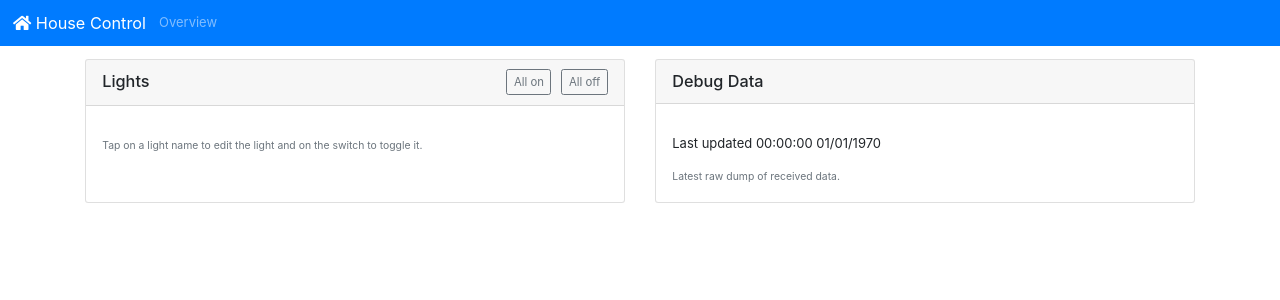
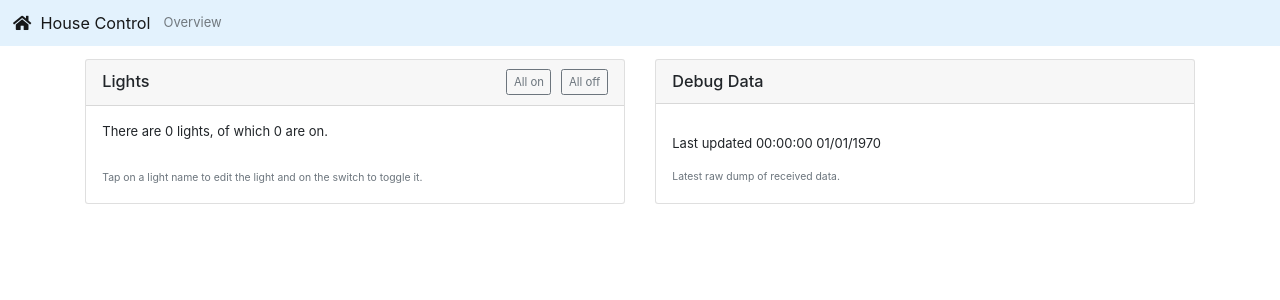
Before and after one commit to rspencer01/house-control, a Flask app: template house_server/templates/index.html in a window 1280 px wide. Shown: the top 300 px of the page. Run offline with Flask 2, Linux system fonts and the light colour scheme; the template is opened without the code that fills it, so the values that code supplies are empty; parts of the project's set-up code (start-up, migrations or seed data) failed here and were passed over; some libraries are stand-ins or nearby versions.

Commit message:
Aesthetic changes

```diff
--- a/house_server/__init__.py
+++ b/house_server/__init__.py
@@ -50,6 +50,10 @@ def create_application(test_config=None):
         native = datetime.fromtimestamp(date)
         format = "%X %d/%m/%Y"
         return native.strftime(format)
+
+    @application.template_filter("counton")
+    def _jinja2_filter_datetime(lights):
+        return len([light for light in lights if light.latest_state().state])
 
     @application.route("/")
     @auth.login_required
--- a/house_server/templates/edit_light.html
+++ b/house_server/templates/edit_light.html
@@ -28,7 +28,6 @@ Edit Light
   <div class="card">
     <h5 class="card-header">Technical Info</h5>
     <div class="card-body">
-      <p class="card-text">
       <form>
         <fieldset disabled>
           <div class="form-group">
@@ -49,7 +48,6 @@ Edit Light
           The 10 most recent changes of state.
         </small>
       </form>
-      </p>
     </div>
   </div>
 </div>
--- a/house_server/templates/index.html
+++ b/house_server/templates/index.html
@@ -11,6 +11,9 @@ Overview
       <button class="btn btn-outline-secondary btn-sm float-right" id="all-off" style="margin-left:5px;">All off</button>
       <button class="btn btn-outline-secondary btn-sm float-right" id="all-on" style="margin-right:5px;">All on</button></h5>
     <div class="card-body">
+      <p>
+        There are {{ lights | length }} lights, of which {{ lights | counton }} are on.
+      </p>
       <table class="table">
         <tbody>
           {% for light in lights %}
@@ -18,7 +21,7 @@ Overview
               <td class="clickable-link" data-href="{{ url_for('edit_light', light_id=light.id) }}">
                 {{ light.name }}
               </td>
-              <td class="light-toggle" data-href="{{ url_for('get_updates') }}" data-changeto="{{ "off" if light.latest_state().state else "on" }}" data-light_id="{{ light.id }}">
+              <td class="light-toggle" data-href="{{ url_for('get_updates') }}" data-changeto="{{ "off" if light.latest_state().state else "on" }}" data-light_id="{{ light.id }}" style="text-align:center;">
                 <i class="fas-large fas {{ "fa-toggle-on" if light.latest_state().state else "fa-toggle-off" }}"></i>
               </td>
             </tr>
--- a/house_server/templates/layout.html
+++ b/house_server/templates/layout.html
@@ -11,8 +11,8 @@
   </head>
   <body style="height:100%;">
 
-    <nav class="navbar navbar-expand-lg navbar-dark bg-primary">
-      <a class="navbar-brand" href="/"><i class="fas fa-home"></i> House Control</a>
+    <nav class="navbar navbar-expand-lg navbar-light" style="background-color: #e3f2fd;">
+      <a class="navbar-brand" href="/"><i class="fas fa-home"></i>&nbsp House Control</a>
       <span class="navbar-text">
         {% block heading %}{% endblock %}
       </span>
@@ -40,7 +40,6 @@
     </div>
 
     <script src="https://code.jquery.com/jquery-3.3.1.min.js" integrity="sha256-FgpCb/KJQlLNfOu91ta32o/NMZxltwRo8QtmkMRdAu8=" crossorigin="anonymous"></script>
-    <script src="https://cdnjs.cloudflare.com/ajax/libs/popper.js/1.14.3/umd/popper.min.js" integrity="sha384-ZMP7rVo3mIykV+2+9J3UJ46jBk0WLaUAdn689aCwoqbBJiSnjAK/l8WvCWPIPm49" crossorigin="anonymous"></script>
     <script src="https://stackpath.bootstrapcdn.com/bootstrap/4.1.1/js/bootstrap.min.js" integrity="sha384-smHYKdLADwkXOn1EmN1qk/HfnUcbVRZyYmZ4qpPea6sjB/pTJ0euyQp0Mk8ck+5T" crossorigin="anonymous"></script>
 
     <script type="text/javascript">
```
Lines whose indentation alone changed are shown as unchanged.
